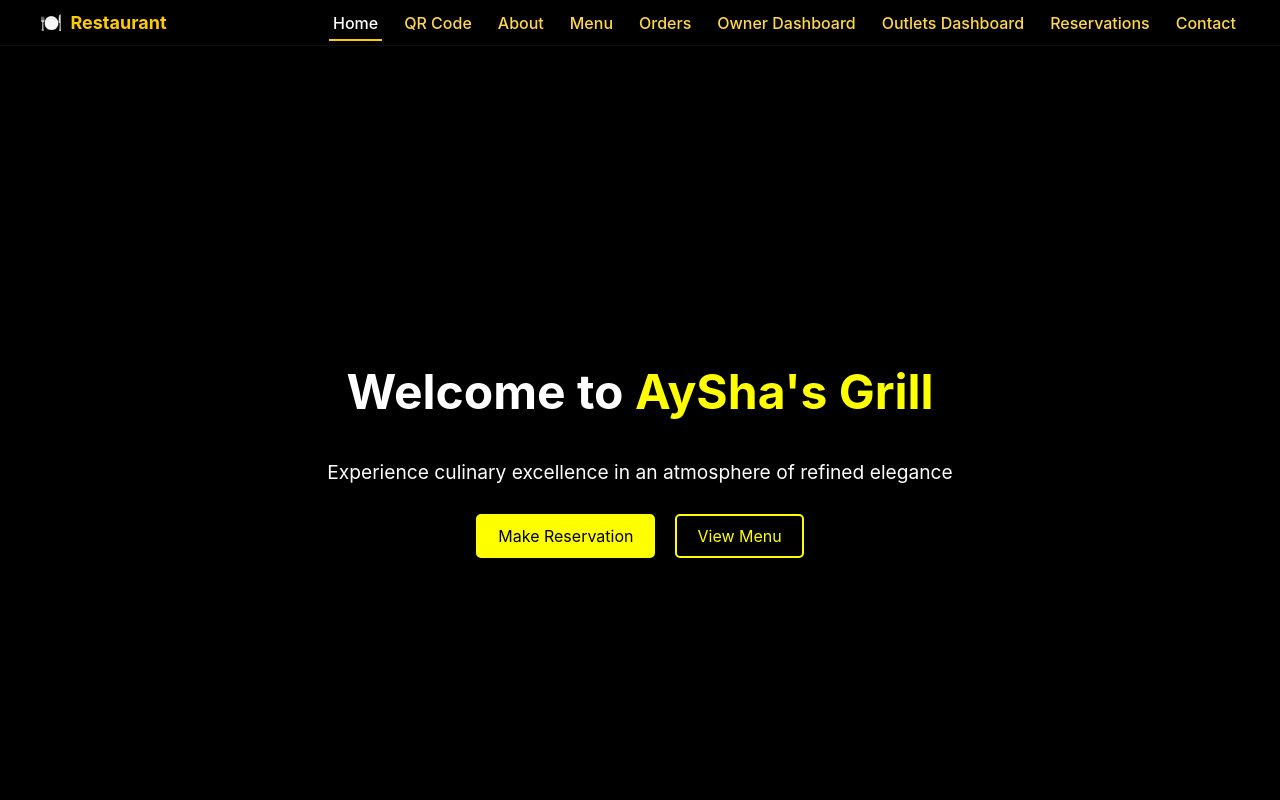
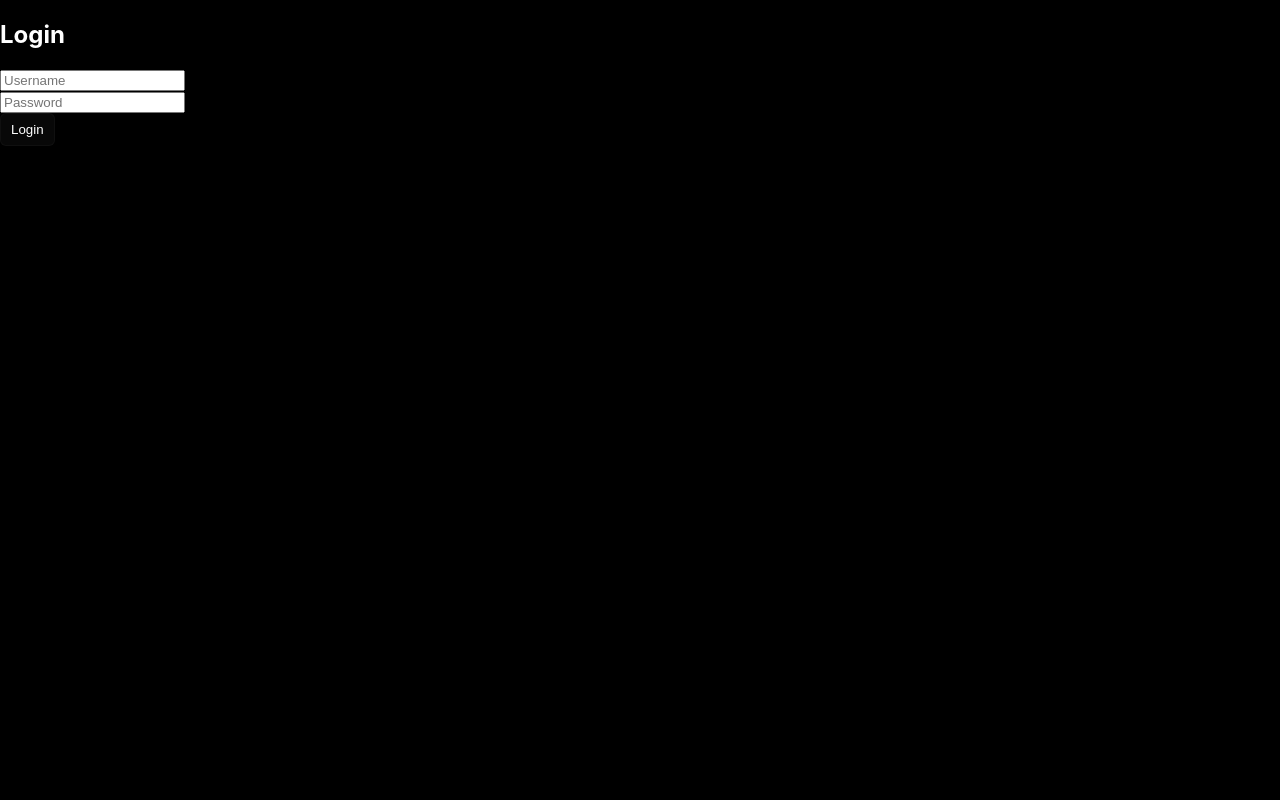
Before and after one commit to Ayeshashabbir01/Restaurant, a React (Create React App) app: page / in a window 1280 px wide. Shown: the top 800 px of the page. Built offline with nearby package versions, Linux system fonts and the light colour scheme; no server answers.

Commit message:
Restaturant

```diff
--- a/src/App.jsx
+++ b/src/App.jsx
@@ -1,70 +1,100 @@
-import React from "react";
-import { BrowserRouter as Router, Routes, Route } from "react-router-dom";
-import { Element } from "react-scroll";
+import React, { useState, useEffect } from 'react';
+import { BrowserRouter as Router, Routes, Route } from 'react-router-dom';  // Routes and Route added
+import { Element } from 'react-scroll';
 
-// Components
-import Navbar from "./components/Navbar";
-import Home from "./components/Home";
-import Orders from "./components/Orders";
-import Reservation from "./components/Reservation";
-import About from "./components/About";
-import Menu from "./components/Menu";
-import Contact from "./components/Contact";
-import Footer from "./components/Footer";
-import OwnerDashboard from "./components/OwnerDashboard";
-import OutletsDashboard from "./components/OutletsDashboard";
-import OwnerQRCodeGenerator from "./components/OwnerQRCodeGenerator";
-import FullMenu from "./components/FullMenu"; // ✅ NEW PAGE
+import Navbar from './components/Navbar';
+import Home from './components/Home';
+import Orders from './components/Orders';
+import Reservation from './components/Reservation';
+import About from './components/About';
+import Menu from './components/Menu';
+import Contact from './components/Contact';
+import Footer from './components/Footer';
+import OwnerDashboard from './components/OwnerDashboard';
+import OutletsDashboard from './components/OutletsDashboard';
+import OwnerQRCodeGenerator from './components/OwnerQRCodeGenerator';
 
-import "./App.css";
+import FullMenu from './components/FullMenu';
+
+import Login from './components/Login';
+import OrderForm from './components/OrderForm';
+
+import './App.css';
 
 const App = () => {
+  const [isLoggedIn, setIsLoggedIn] = useState(false);
+  const [orderItems, setOrderItems] = useState([]);
+
+  useEffect(() => {
+    const token = localStorage.getItem('access_token');
+    if (token) setIsLoggedIn(true);
+  }, []);
+
+  const handleLogin = () => {
+    setIsLoggedIn(true);
+  };
+
+  const handleLogout = () => {
+    localStorage.removeItem('access_token');
+    localStorage.removeItem('refresh_token');
+    setIsLoggedIn(false);
+    setOrderItems([]);
+  };
+
+  const handleSelectItem = (item) => {
+    const existing = orderItems.find(i => i.id === item.id);
+    if (existing) {
+      setOrderItems(orderItems.map(i => i.id === item.id ? { ...i, quantity: i.quantity + 1 } : i));
+    } else {
+      setOrderItems([...orderItems, { ...item, quantity: 1 }]);
+    }
+  };
+
+  const handleOrderSuccess = () => {
+    setOrderItems([]);
+  };
+
+  if (!isLoggedIn) {
+    return <Login onLogin={handleLogin} />;
+  }
+
   return (
     <Router>
+      <Navbar onLogout={handleLogout} isLoggedIn={isLoggedIn} />
       <Routes>
-        {/* ✅ Home Page with all scroll sections */}
+        {/* Main landing page with scroll sections */}
         <Route
           path="/"
           element={
-            <>
-              <Navbar />
-              <main className="app-main">
-                <Element name="home" className="section">
-                  <Home />
-                </Element>
-                <Element name="qrcode" className="section">
-                  <OwnerQRCodeGenerator />
-                </Element>
-                <Element name="about" className="section">
-                  <About />
-                </Element>
-                <Element name="menu" className="section">
-                  <Menu />
-                </Element>
-                <Element name="orders" className="section">
-                  <Orders />
-                </Element>
-                <Element name="owner-dashboard" className="section">
-                  <OwnerDashboard />
-                </Element>
-                <Element name="outlets-dashboard" className="section">
-                  <OutletsDashboard />
-                </Element>
-                <Element name="reservations" className="section">
-                  <Reservation />
-                </Element>
-                <Element name="contact" className="section">
-                  <Contact />
-                </Element>
-                <footer className="section-footer">
-                  <Footer />
-                </footer>
-              </main>
-            </>
+            <main className="app-main">
+              <Element name="home" className="section"><Home /></Element>
+              <Element name="qrcode" className="section"><OwnerQRCodeGenerator /></Element>
+              <Element name="about" className="section"><About /></Element>
+              <Element name="menu" className="section">
+                <Menu onSelectItem={handleSelectItem} />
+                <div style={{ marginTop: '2rem', padding: '1rem', border: '1px solid #ddd', borderRadius: '8px' }}>
+                  <h3>Your Order</h3>
+                  {orderItems.length === 0 ? (
+                    <p>No items added</p>
+                  ) : (
+                    orderItems.map(item => (
+                      <div key={item.id}>{item.name} - Quantity: {item.quantity}</div>
+                    ))
+                  )}
+                  <OrderForm orderItems={orderItems} onOrderSuccess={handleOrderSuccess} />
+                </div>
+              </Element>
+              <Element name="orders" className="section"><Orders /></Element>
+              <Element name="owner-dashboard" className="section"><OwnerDashboard /></Element>
+              <Element name="outlets-dashboard" className="section"><OutletsDashboard /></Element>
+              <Element name="reservations" className="section"><Reservation /></Element>
+              <Element name="contact" className="section"><Contact /></Element>
+              <footer className="section-footer"><Footer /></footer>
+            </main>
           }
         />
 
-        {/* ✅ Full Menu Page */}
+        {/* Full Menu page route */}
         <Route path="/full-menu" element={<FullMenu />} />
       </Routes>
     </Router>
--- /dev/null
+++ b/src/components/Login.jsx
@@ -0,0 +1,50 @@
+import React, { useState } from 'react';
+import axios from 'axios';
+
+const Login = ({ onLoginSuccess }) => {
+  const [username, setUsername] = useState('');
+  const [password, setPassword] = useState('');
+  const [error, setError] = useState('');
+
+  const handleSubmit = async e => {
+    e.preventDefault();
+    try {
+      const res = await axios.post('http://127.0.0.1:8000/api/token/', {
+        username,
+        password,
+      });
+      localStorage.setItem('access_token', res.data.access);
+      localStorage.setItem('refresh_token', res.data.refresh);
+      setError('');
+      onLoginSuccess();
+    } catch (err) {
+      setError('Invalid username or password');
+    }
+  };
+
+  return (
+    <div className="login-form">
+      <h2>Login</h2>
+      {error && <p style={{color: 'red'}}>{error}</p>}
+      <form onSubmit={handleSubmit}>
+        <input
+          type="text"
+          placeholder="Username"
+          value={username}
+          onChange={e => setUsername(e.target.value)}
+          required
+        /><br />
+        <input
+          type="password"
+          placeholder="Password"
+          value={password}
+          onChange={e => setPassword(e.target.value)}
+          required
+        /><br />
+        <button type="submit">Login</button>
+      </form>
+    </div>
+  );
+};
+
+export default Login;
--- a/src/components/Menu.jsx
+++ b/src/components/Menu.jsx
@@ -2,7 +2,7 @@ import React, { useEffect, useState } from 'react';
 import axios from 'axios';
 import './Menu.css';
 
-const Menu = () => {
+const Menu = ({ onSelectItem }) => {
   const [menuItems, setMenuItems] = useState([]);
   const [loading, setLoading] = useState(true);
 
@@ -28,13 +28,14 @@ const Menu = () => {
       <p className="menu-subtitle">Discover our delicious food</p>
 
       <div className="menu-list">
-        {limitedItems.map((item, idx) => (
-          <div key={idx} className="menu-card">
+        {limitedItems.map((item) => (
+          <div key={item.id} className="menu-card">
             <img src={item.image_url} alt={item.name} className="menu-img" />
             <div className="menu-info">
               <h4 className="menu-name">{item.name}</h4>
               <span className="menu-price">Rs. {item.price}</span>
               <p className="menu-desc">{item.description}</p>
+              <button onClick={() => onSelectItem(item)}>Add to Order</button>
             </div>
           </div>
         ))}
--- a/src/components/Navbar.jsx
+++ b/src/components/Navbar.jsx
@@ -14,13 +14,15 @@ const navItems = [
   { label: "Contact", to: "contact" },
 ];
 
-export default function Navbar() {
+export default function Navbar({ onLogout, isLoggedIn }) {
   const [open, setOpen] = useState(false);
 
   return (
     <header className="navbar">
       <div className="navbar-inner">
-        <div className="brand">🍽️ <span className="brand-text">Restaurant</span></div>
+        <div className="brand">
+          🍽️ <span className="brand-text">Restaurant</span>
+        </div>
 
         <button
           className={`hamburger ${open ? "open" : ""}`}
@@ -40,7 +42,7 @@ export default function Navbar() {
                   to={item.to}
                   spy={true}
                   smooth={true}
-                  offset={-80} // adjust if your navbar height changes
+                  offset={-80}
                   duration={400}
                   onClick={() => setOpen(false)}
                   activeClass="active-link"
@@ -49,6 +51,28 @@ export default function Navbar() {
                 </Link>
               </li>
             ))}
+            {/* Show Logout only if user is logged in */}
+            {isLoggedIn && (
+              <li>
+                <button
+                  onClick={() => {
+                    setOpen(false);
+                    if (onLogout) onLogout();
+                  }}
+                  className="logout-button"
+                  style={{
+                    background: 'transparent',
+                    border: 'none',
+                    color: '#fff',
+                    cursor: 'pointer',
+                    fontSize: '1rem',
+                    padding: '0.5rem 1rem',
+                  }}
+                >
+                  Logout
+                </button>
+              </li>
+            )}
           </ul>
         </nav>
       </div>
--- /dev/null
+++ b/src/components/OrderForm.jsx
@@ -0,0 +1,88 @@
+import React, { useState } from 'react';
+import axios from 'axios';
+
+function OrderForm({ orderItems, onOrderSuccess }) {
+  const [fullName, setFullName] = useState('');
+  const [phone, setPhone] = useState('');
+  const [address, setAddress] = useState('');
+  const [error, setError] = useState('');
+  const [loading, setLoading] = useState(false);
+
+  const handleSubmit = async (e) => {
+    e.preventDefault();
+
+    if (orderItems.length === 0) {
+      setError('Please add items to your order before submitting.');
+      return;
+    }
+
+    const payload = {
+      full_name: fullName,
+      phone,
+      address,
+      items: orderItems.map(item => ({
+        menu_item: item.id,
+        quantity: item.quantity,
+      })),
+    };
+
+    setLoading(true);
+    try {
+      const token = localStorage.getItem('access_token');
+      await axios.post('http://127.0.0.1:8000/api/orders/', payload, {
+        headers: {
+          Authorization: `Bearer ${token}`,
+        },
+      });
+      setError('');
+      setFullName('');
+      setPhone('');
+      setAddress('');
+      onOrderSuccess();
+      alert('Order placed successfully!');
+    } catch (err) {
+      console.error(err);
+      setError('Failed to place order. Please try again.');
+    }
+    setLoading(false);
+  };
+
+  return (
+    <div style={{ marginTop: 20 }}>
+      <h3>Place Your Order</h3>
+      {error && <p style={{ color: 'red' }}>{error}</p>}
+
+      <form onSubmit={handleSubmit}>
+        <input
+          type="text"
+          placeholder="Full Name"
+          value={fullName}
+          onChange={e => setFullName(e.target.value)}
+          required
+          style={{ width: '100%', padding: 8, marginBottom: 10 }}
+        />
+        <input
+          type="text"
+          placeholder="Phone"
+          value={phone}
+          onChange={e => setPhone(e.target.value)}
+          required
+          style={{ width: '100%', padding: 8, marginBottom: 10 }}
+        />
+        <textarea
+          placeholder="Address"
+          value={address}
+          onChange={e => setAddress(e.target.value)}
+          required
+          style={{ width: '100%', padding: 8, marginBottom: 10 }}
+        />
+
+        <button type="submit" disabled={loading} style={{ width: '100%', padding: 10 }}>
+          {loading ? 'Placing Order...' : 'Place Order'}
+        </button>
+      </form>
+    </div>
+  );
+}
+
+export default OrderForm;
```
